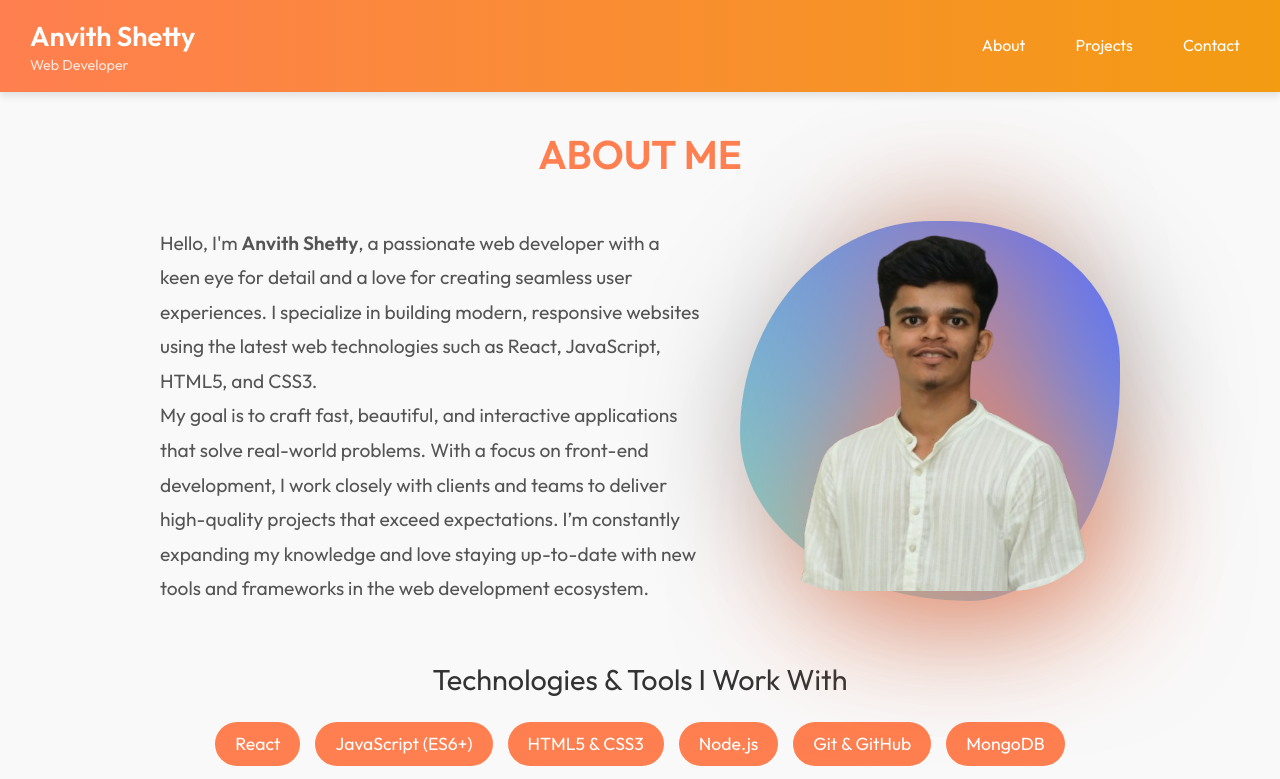
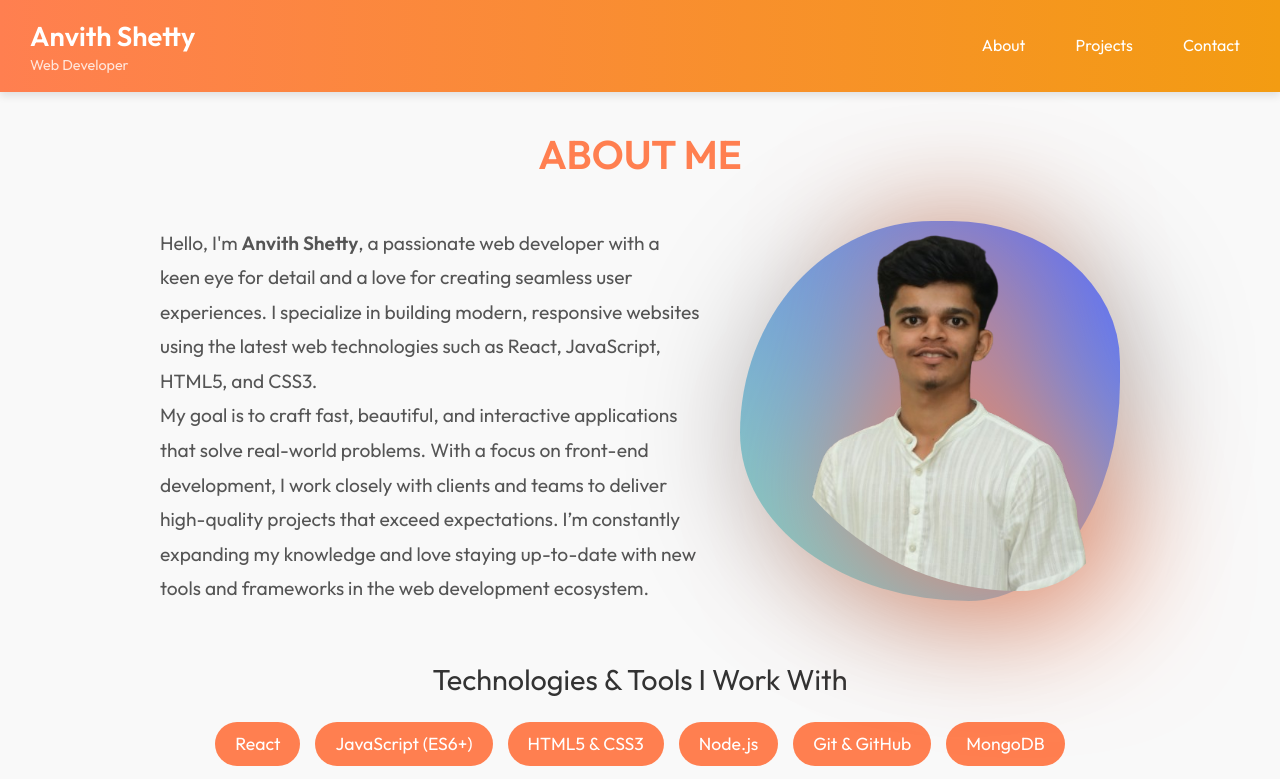
Before and after one commit to Anvithshetty17/portfolio, a React (Vite) app: page / in a window 1280 px wide. Shown: the top 779 px of the page. Built offline with nearby package versions, Linux system fonts and the light colour scheme; what @tailwindcss/vite would draw is missing.

Commit message:
Update About.css

```diff
--- a/src/Components/About.css
+++ b/src/Components/About.css
@@ -95,7 +95,7 @@
   width: 370px;
   height: 370px;
   object-fit: cover;
-  border-radius: 0 0 105px 99px;
+  border-radius: 0 0 105px 299px;
   transition: transform 0.3s ease;
   filter: drop-shadow(18px 6px 70px #ff7f50);
 }
```
